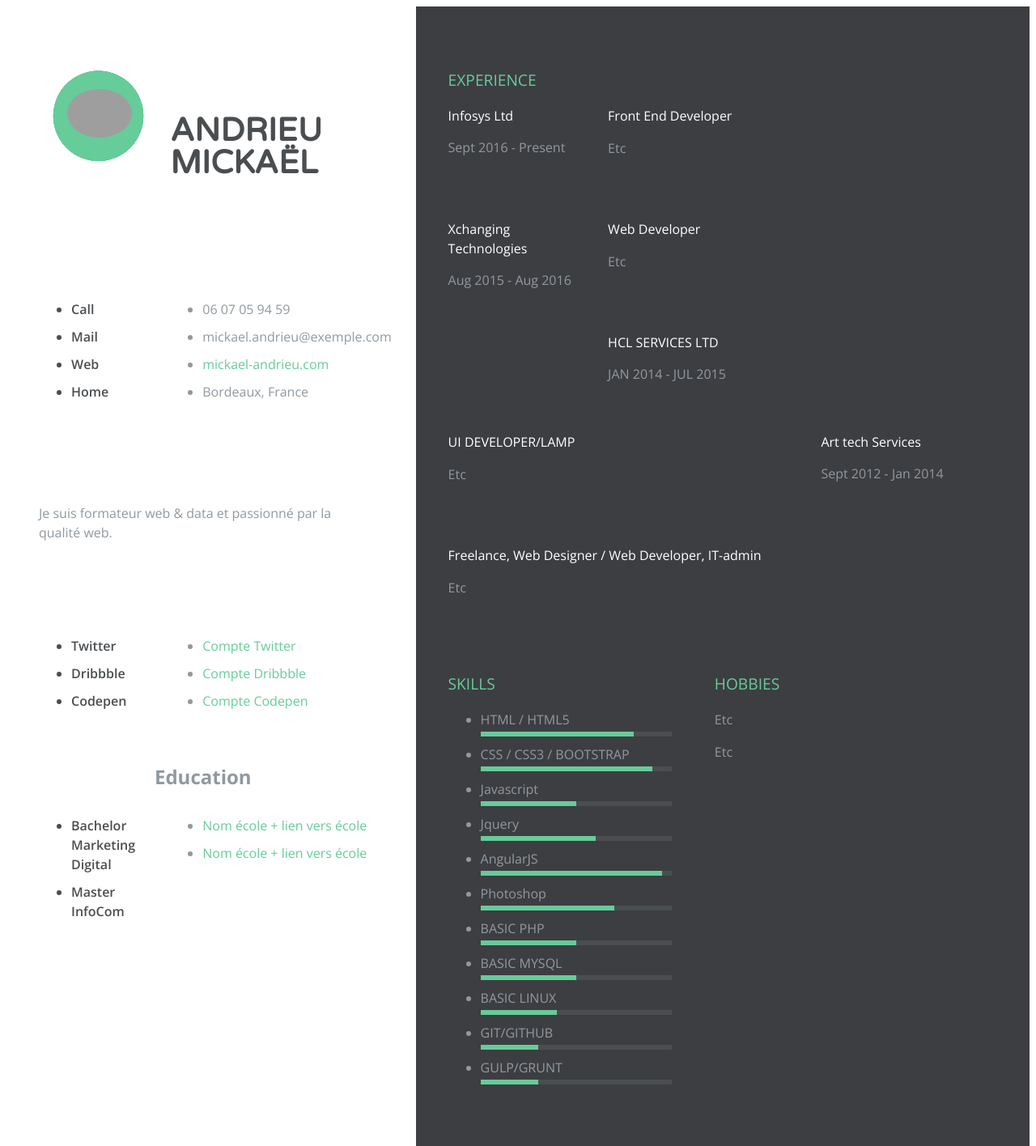
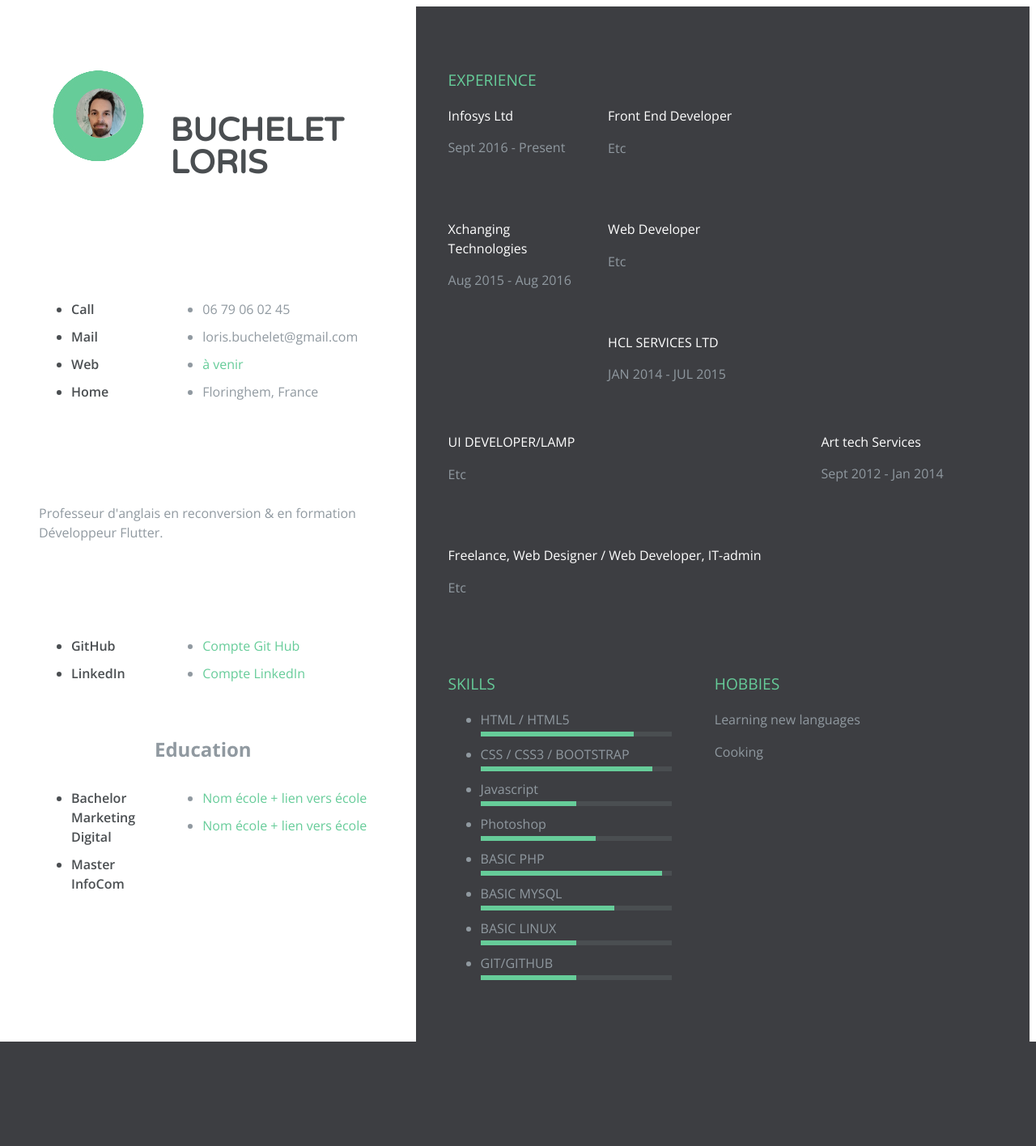
Before and after one commit to Pandaru62/personal_page, a PHP site: page / in a window 1280 px wide. Shown: the whole page at 81% size. After the commit the page ends 1287 px from the top, so only its background shows below. Run offline with PHP 8.4, Linux system fonts and the light colour scheme; grey boxes are pictures that could not be loaded.

Commit message:
modif personal resume 1

```diff
--- a/index.php
+++ b/index.php
@@ -18,7 +18,7 @@
                 <div class="container">
                     <div class="picture-resume-wrapper">
                 <div class="picture-resume">
-                <span><img src="https://gravatar.com/avatar/3442dc3c2ed4a3789becedf6c336c7ba?d=https%3A%2F%2Fassets.codepen.io%2Finternal%2Favatars%2Fusers%2Fdefault.png&fit=crop&format=auto&height=80&version=0&width=80" alt="" /></span>
+                <span><img src="photo.png" alt="perso photo" /></span>
                 <svg version="1.1" viewBox="0 0 350 350">
 
         <defs>
@@ -51,7 +51,7 @@
                 <div class="clearfix"></div>
         </div>
             <div class="name-wrapper">
-                <h1>Andrieu <br/>Mickaël</h1><!-- YOUR NAME AND LAST NAME  -->
+                <h1>Buchelet <br/>Loris</h1><!-- YOUR NAME AND LAST NAME  -->
             </div>
             <div class="clearfix"></div>
             <div class="contact-info clearfix">
@@ -62,25 +62,23 @@
                     <li>Home</li>
                 </ul>
                 <ul class="list-content ">
-                    <li>06 07 05 94 59</li> <!-- YOUR PHONE NUMBER  -->
-                    <li>mickael.andrieu@exemple.com</li> <!-- YOUR EMAIL -->
-                    <li><a href="http://www.mickael-andrieu.com/">mickael-andrieu.com</a></li> <!-- YOUR WEBSITE  -->
-                    <li>Bordeaux, France</li> <!-- YOUR STATE AND COUNTRY  -->
+                    <li>06 79 06 02 45</li> <!-- YOUR PHONE NUMBER  -->
+                    <li>loris.buchelet@gmail.com</li> <!-- YOUR EMAIL -->
+                    <li><a href="#">à venir</a></li> <!-- YOUR WEBSITE  -->
+                    <li>Floringhem, France</li> <!-- YOUR STATE AND COUNTRY  -->
                 </ul>
             </div>
             <div class="contact-presentation"> <!-- YOUR PRESENTATION RESUME  -->
-                <p>Je suis formateur web &amp; data et passionné par la qualité web.</p>
+                <p>Professeur d'anglais en reconversion &amp; en formation Développeur Flutter.</p>
             </div>
             <div class="contact-social clearfix">
                 <ul class="list-titles">
-                    <li>Twitter</li>
-                    <li>Dribbble</li>
-                    <li>Codepen</li>
+                    <li>GitHub</li>
+                    <li>LinkedIn</li>
                 </ul>
                 <ul class="list-content"> <!-- REMEMBER TO PUT THE URL ON THE HREF TAG  -->
-                    <li><a href="">Compte Twitter</a></li> <!-- YOUR TWITTER USER  -->
-                    <li><a href="">Compte Dribbble</a></li> <!-- YOUR DRIBBBLE USER  -->
-                    <li><a href="">Compte Codepen</a></li> <!-- YOUR CODEPEN USER  -->
+                    <li><a href="">Compte Git Hub</a></li> <!-- YOUR TWITTER USER  -->
+                    <li><a href="">Compte LinkedIn</a></li> <!-- YOUR DRIBBBLE USER  -->
                 </ul>
             </div>
             <br/>
@@ -160,22 +158,19 @@
                         <li class="skill-percentage">HTML / HTML5</li>
                         <li class="skill-percentage">CSS / CSS3 / BOOTSTRAP</li>
                         <li class="skill-percentage">Javascript</li>
-                        <li class="skill-percentage">Jquery</li>
-                        <li class="skill-percentage">AngularJS</li>
                         <li class="skill-percentage">Photoshop</li>
                         <li class="skill-percentage">BASIC PHP</li>
                         <li class="skill-percentage">BASIC MYSQL</li>
                         <li class="skill-percentage">BASIC LINUX</li>
                         <li class="skill-percentage">GIT/GITHUB</li>
-                        <li class="skill-percentage">GULP/GRUNT</li>
                     </ul>
             </div>
 
             <div class="section-wrapper clearfix">
                 <h3 class="section-title">Hobbies</h3>  <!-- DESCRIPTION OF YOUR HOBBIES -->
-                <p>Etc</p>
+                <p>Learning new languages</p>
 
-                <p>Etc</p>
+                <p>Cooking</p>
             </div>
 
             </div>
```
Also changed, not shown: photo.png (added), 1 other file.
